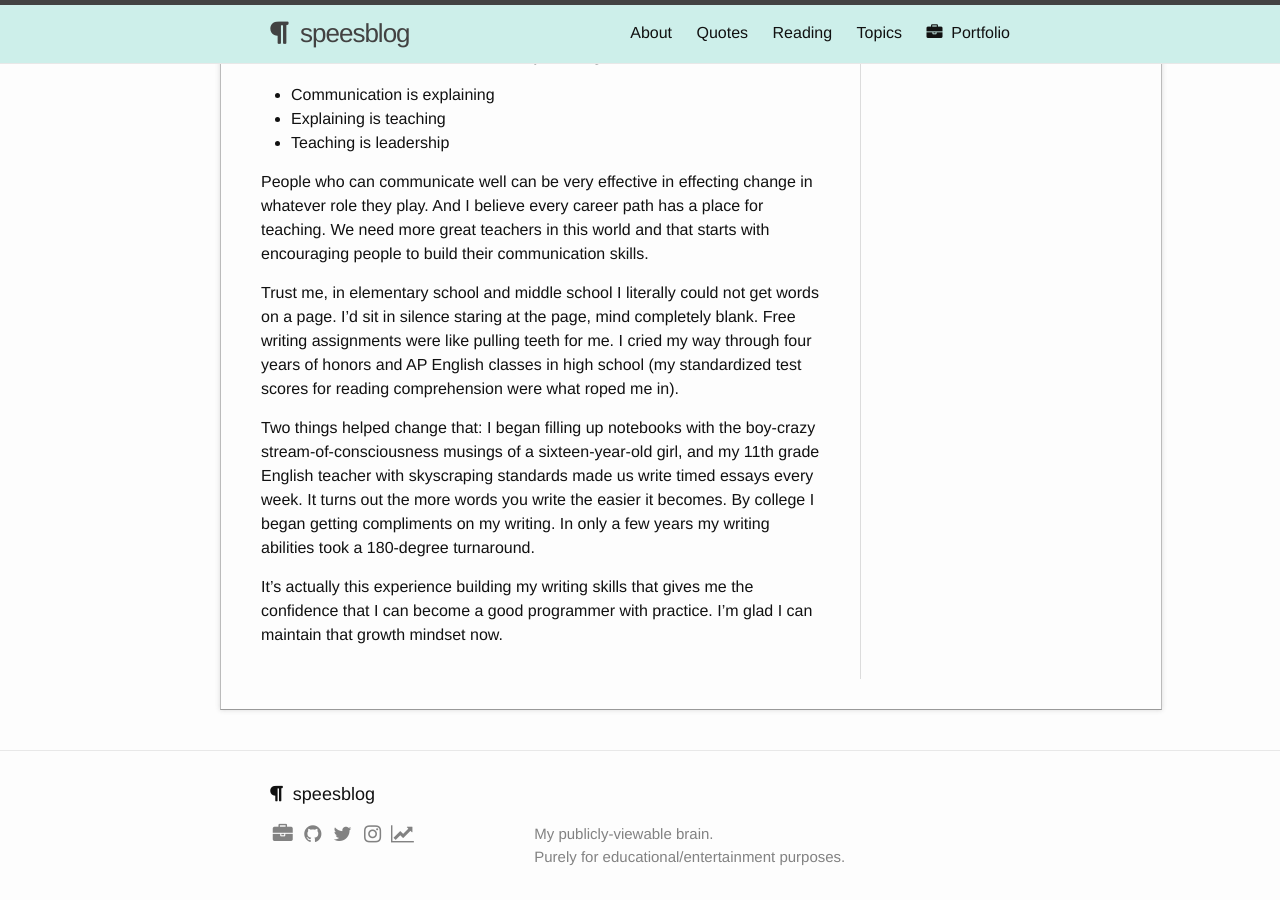
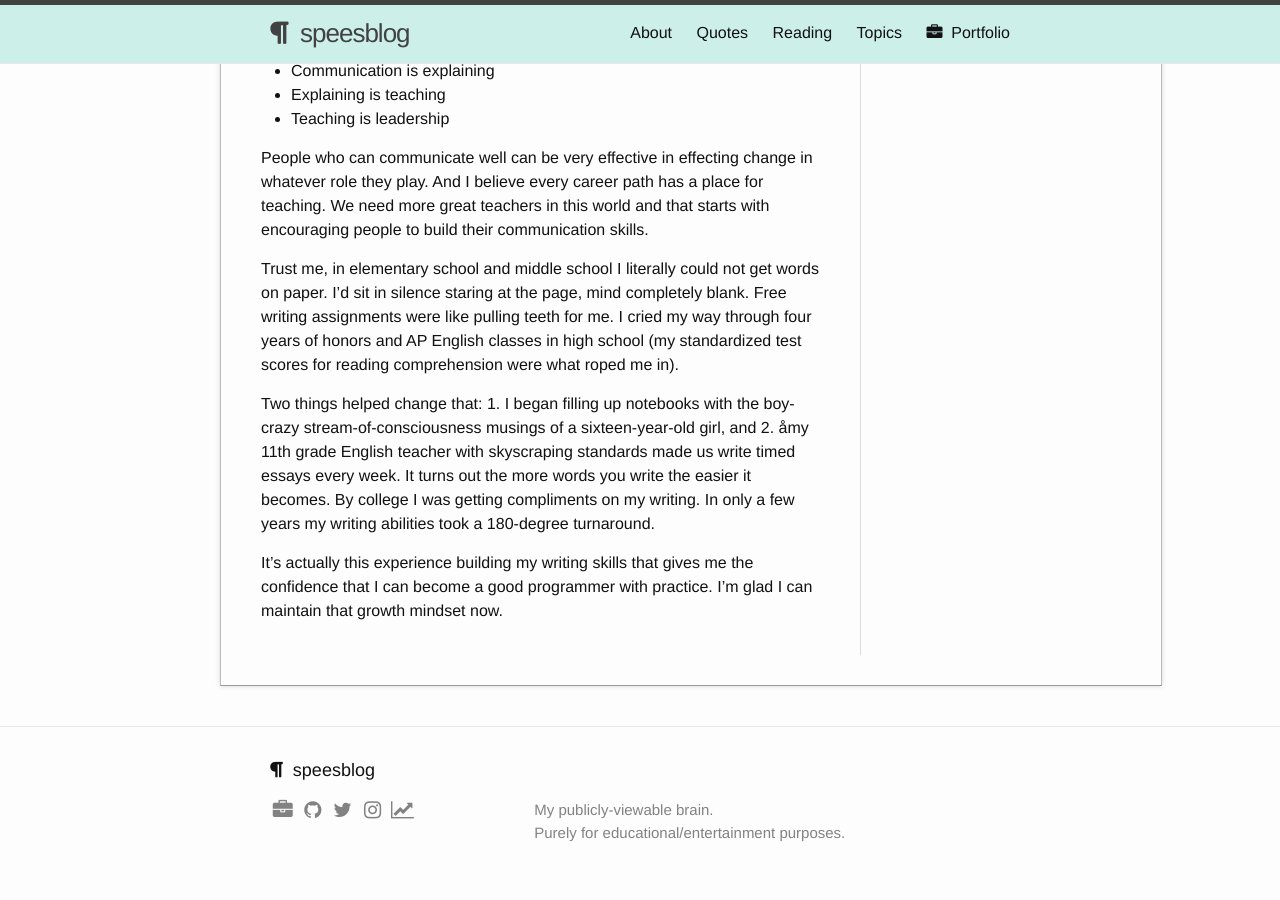
Before and after one commit to shelbyspees/speesblog, a Jekyll site: the page built from _posts/2015-04-14-douglas-crockford.md, in a window 1280 px wide and 900 px high, scrolled down 3104 px. Built offline with Jekyll 4.4.1, drawn with Linux system fonts in a browser that asks for light colours; nearby versions of some CDN libraries; some of the changed text lies outside the part shown.

Commit message:
Update post

```diff
--- a/_posts/2015-04-14-douglas-crockford.md
+++ b/_posts/2015-04-14-douglas-crockford.md
@@ -90,8 +90,8 @@ While I'm obviously very biased, I like Crockford's points here because I think
 
 People who can communicate well can be very effective in effecting change in whatever role they play. And I believe every career path has a place for teaching. We need more great teachers in this world and that starts with encouraging people to build their communication skills.
 
-Trust me, in elementary school and middle school I literally could not get words on a page. I'd sit in silence staring at the page, mind completely blank. Free writing assignments were like pulling teeth for me. I cried my way through four years of honors and AP English classes in high school (my standardized test scores for reading comprehension were what roped me in).
+Trust me, in elementary school and middle school I literally could not get words on paper. I'd sit in silence staring at the page, mind completely blank. Free writing assignments were like pulling teeth for me. I cried my way through four years of honors and AP English classes in high school (my standardized test scores for reading comprehension were what roped me in).
 
-Two things helped change that: I began filling up notebooks with the boy-crazy stream-of-consciousness musings of a sixteen-year-old girl, and my 11th grade English teacher with skyscraping standards made us write timed essays every week. It turns out the more words you write the easier it becomes. By college I began getting compliments on my writing. In only a few years my writing abilities took a 180-degree turnaround.
+Two things helped change that: 1. I began filling up notebooks with the boy-crazy stream-of-consciousness musings of a sixteen-year-old girl, and 2. åmy 11th grade English teacher with skyscraping standards made us write timed essays every week. It turns out the more words you write the easier it becomes. By college I was getting compliments on my writing. In only a few years my writing abilities took a 180-degree turnaround.
 
 It's actually this experience building my writing skills that gives me the confidence that I can become a good programmer with practice. I'm glad I can maintain that growth mindset now.
```
Also changed, not shown: other parts of _posts/2015-04-14-douglas-crockford.md (+1 -1 lines).
